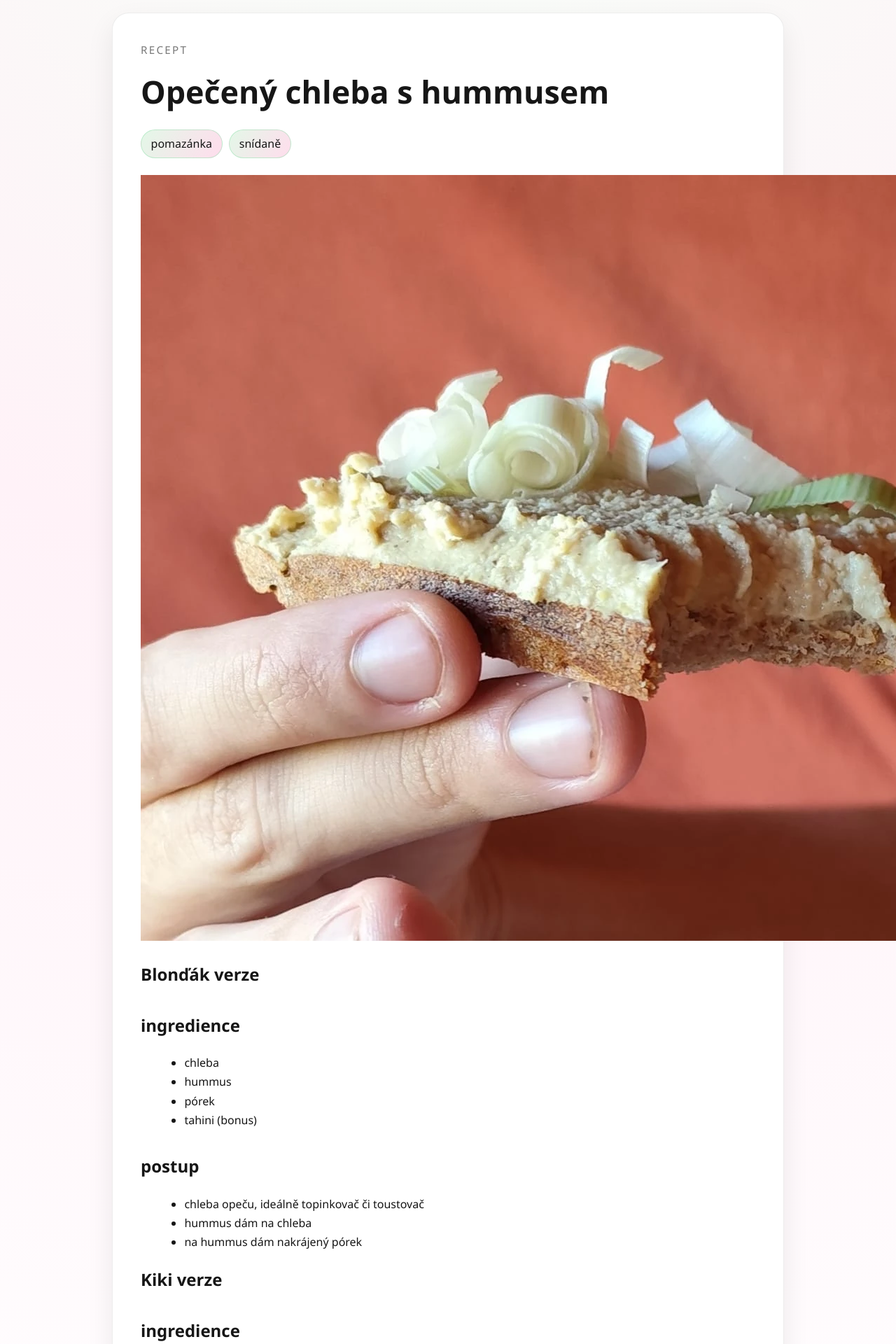
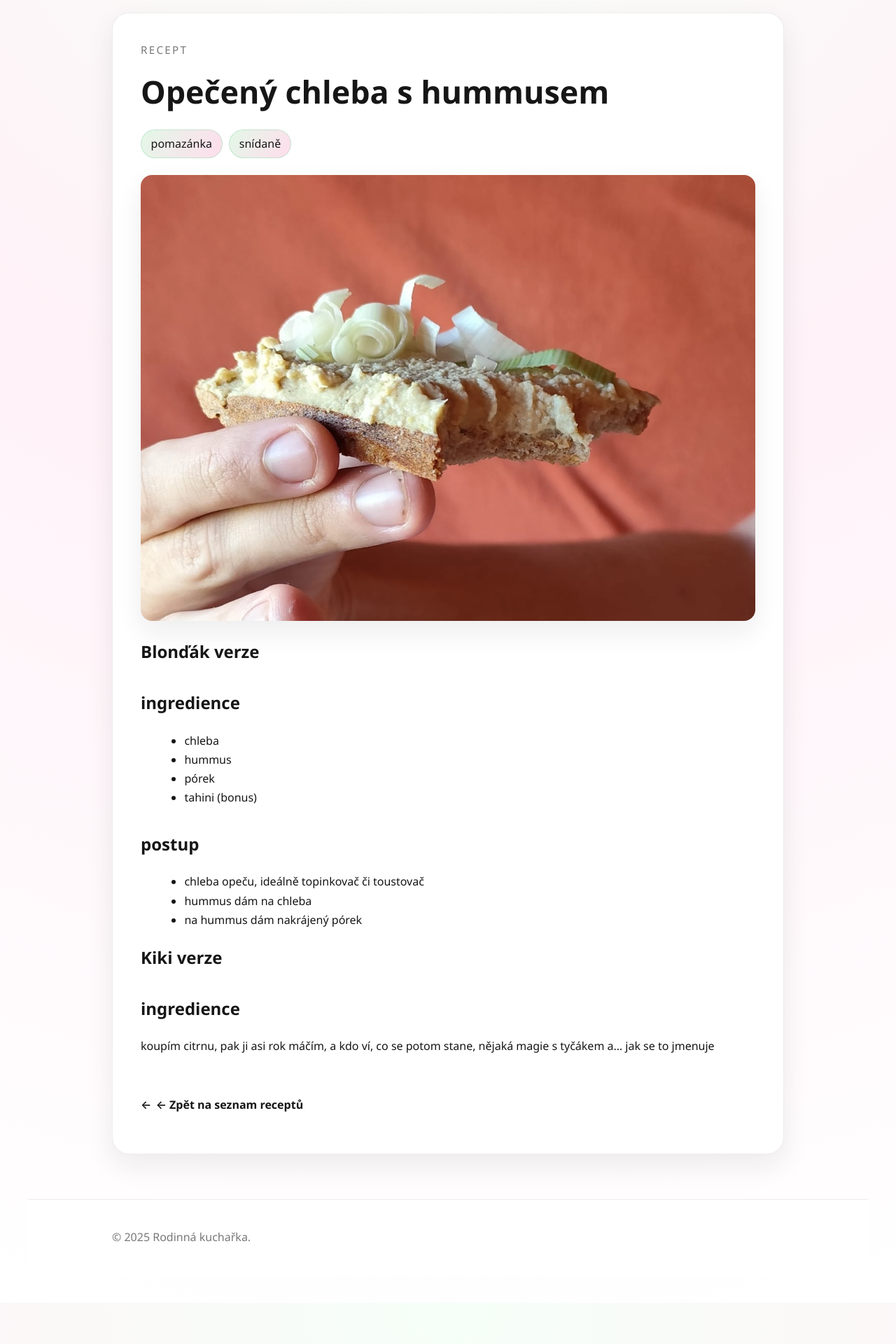
Before and after one commit to lamanchy/cookbook, a Jekyll site: the page built from recipes/opečený chleba s hummusem.md, in a window 1280 px wide. Shown: the part 395-2315 px from the top of the page at 70% size. Built offline with Jekyll 4.4.1, drawn with Linux system fonts in a browser that asks for light colours; after the commit the page ends 2256 px from its top, so only the background shows below that.

Commit message:
Ensure recipe images scale responsively

```diff
--- a/assets/css/style.css
+++ b/assets/css/style.css
@@ -313,6 +313,16 @@ a:focus-visible {
   margin-top: 2rem;
 }
 
+.recipe-content img {
+  display: block;
+  width: 100%;
+  max-width: 100%;
+  height: auto;
+  border-radius: 1rem;
+  box-shadow: var(--shadow);
+  margin: 1.5rem 0;
+}
+
 .recipe-content ul,
 .recipe-content ol {
   margin-left: 1.4rem;
```
